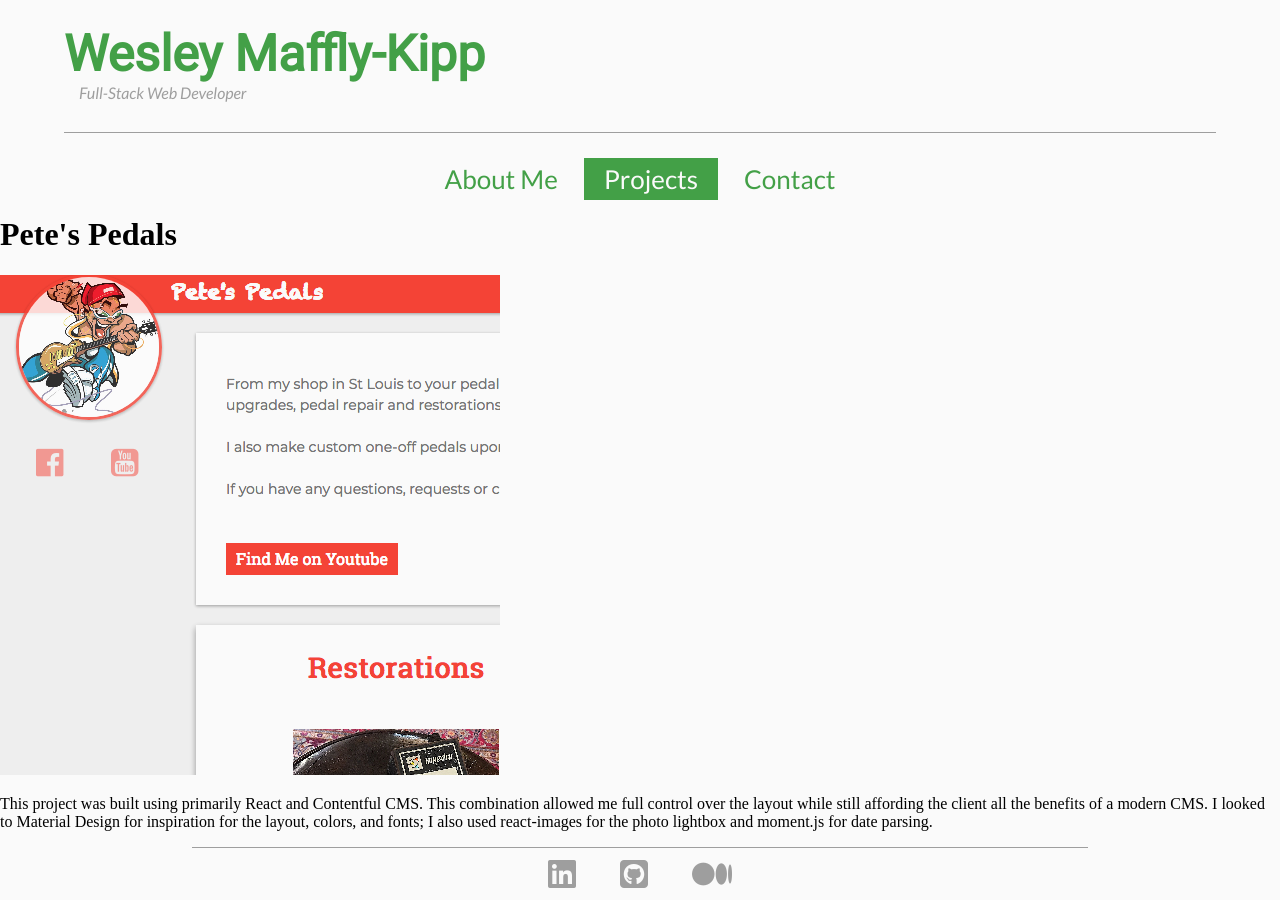
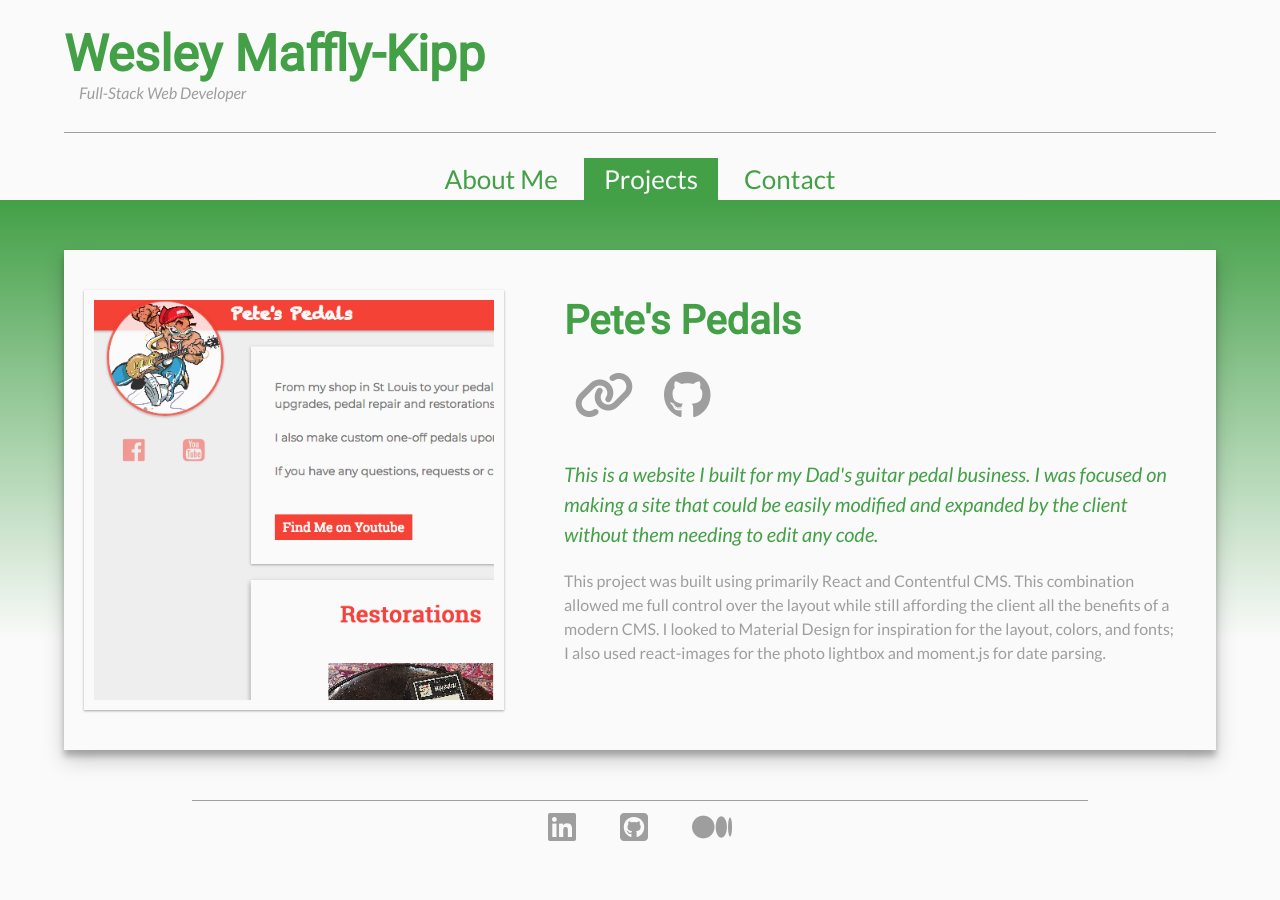
Before and after one commit to maffkipp/portfolio, a React (Create React App) app: page /projects/01 in a window 1280 px wide. After the commit the page ends 853 px from the top, so only its background shows below. Built offline with nearby package versions, Linux system fonts and the light colour scheme.

Commit message:
added project data, redirect from root to projects

```diff
--- a/src/App.js
+++ b/src/App.js
@@ -3,7 +3,8 @@ import {
   BrowserRouter as Router,
   NavLink,
   Switch,
-  Route
+  Route,
+  Redirect
 } from 'react-router-dom';
 
 import Home from './components/Home.js';
@@ -20,10 +21,8 @@ class App extends Component {
         <Router>
           <div className='router-container'>
             <div className='app-title-container'>
-              <NavLink exact to='/' className='app-title-link'>
-                <h1 className='app-title'>Wesley Maffly-Kipp</h1>
-                <p className='app-subtitle'>Full-Stack Web Developer</p>
-              </NavLink>
+              <h1 className='app-title'>Wesley Maffly-Kipp</h1>
+              <p className='app-subtitle'>Full-Stack Web Developer</p>
             </div>
             <nav className='app-navbar'>
               <NavLink to='/about' className='app-navlink'>About Me</NavLink>
@@ -31,7 +30,7 @@ class App extends Component {
               <NavLink to='/contact' className='app-navlink'>Contact</NavLink>
             </nav>
             <Switch>
-              <Route exact path='/' component={Home} />
+              <Route exact path='/' component={() => <Redirect to='/projects' />} />
               <Route path='/about' component={About} />
               <Route exact path='/projects' component={Projects} />
               <Route path='/contact' component={Contact} />
--- a/src/components/Footer.js
+++ b/src/components/Footer.js
@@ -4,13 +4,13 @@ class Footer extends Component {
   render() {
     return (
       <div className='footer'>
-        <a className='footer-link' href='https://www.linkedin.com/in/maffkipp/'>
+        <a className='footer-link' target='_blank' href='https://www.linkedin.com/in/maffkipp/'>
           <span className='fa fa-linkedin-square fa-2x'></span>
         </a>
-        <a className='footer-link' href='https://github.com/maffkipp'>
+        <a className='footer-link' target='_blank' href='https://github.com/maffkipp'>
           <span className='fa fa-github-square fa-2x'></span>
         </a>
-        <a className='footer-link' href='https://medium.com/@wesleymafflykipp'>
+        <a className='footer-link' target='_blank' href='https://medium.com/@wesleymafflykipp'>
           <span className='fa fa-medium fa-2x'></span>
         </a>
       </div>
--- a/src/components/ProjectFull.js
+++ b/src/components/ProjectFull.js
@@ -8,7 +8,9 @@ class ProjectFull extends Component {
     this.state = {
       title: '',
       image: '',
-      description: '',
+      url: '',
+      github: '',
+      about: '',
       details: ''
     }
     this.getDataFromId = this.getDataFromId.bind(this);
@@ -27,7 +29,9 @@ class ProjectFull extends Component {
     this.setState({
       title: project[0].title,
       image: project[0].image,
-      description: project[0].description,
+      url: project[0].url,
+      github: project[0].github,
+      about: project[0].about,
       details: project[0].details
     });
   }
@@ -35,10 +39,22 @@ class ProjectFull extends Component {
   render() {
     return (
       <div className='project-full'>
-        <h1>{this.state.title}</h1>
-        <img src={this.state.image} alt={this.state.title} />
-        <p>{this.state.description}</p>
-        <p>{this.state.details}</p>
+        <div className='project-full-container'>
+          <div className='project-full-flexbox'>
+            <img className='project-full-image' src={this.state.image} alt={this.state.title} />
+            <div className='project-full-inner-container'>
+              <h1 className='project-full-title'>{this.state.title}</h1>
+              <a className='project-full-link' href={this.state.url} target='_blank'>
+                <span className='fa fa-link fa-3x'></span>
+              </a>
+              <a className='project-full-link' href={this.state.github} target='_blank'>
+                <span className='fa fa-github fa-3x'></span>
+              </a>
+              <p className='project-full-about'>{this.state.about}</p>
+              <p className='project-full-details'>{this.state.details}</p>
+            </div>
+          </div>
+        </div>
       </div>
     )
   }
--- a/src/projectData.js
+++ b/src/projectData.js
@@ -9,6 +9,8 @@ const projectData = [
     title: "Pete's Pedals",
     id: "01",
     image: petesPedals,
+    url: "https://www.petespedals.net/",
+    github: "https://github.com/maffkipp/petes_pedals",
     about: "This is a website I built for my Dad's guitar pedal business. I was focused on making a site that could be easily modified and expanded by the client without them needing to edit any code.",
     details: "This project was built using primarily React and Contentful CMS. This combination allowed me full control over the layout while still affording the client all the benefits of a modern CMS. I looked to Material Design for inspiration for the layout, colors, and fonts; I also used react-images for the photo lightbox and moment.js for date parsing."
   },
@@ -16,22 +18,28 @@ const projectData = [
     title: "My Travels",
     id: "02",
     image: myTravels,
-    about: "",
-    details: ""
+    url: "http://my-travels-log.herokuapp.com/",
+    github: "https://github.com/maffkipp/my_travels_log",
+    about: "This app is a way to track your global travels. As part of a three person group, I primarily wrote the front-end code for this project; however, I also spent time writing CRUD routes on the server.",
+    details: "We built this app using HTML, CSS, and Javascript (including Jquery) on the front end, and for our backend we used NodeJS, Express, and MongoDB. The app has Oauth through passport-facebook, and stores user data for persistence between sessions. We are also using the google maps API on the front end as a way to represent our data visually."
   },
   {
     title: "Tic Tac Toe",
     id: "03",
     image: ticTacToe,
-    about: "",
-    details: ""
+    url: "https://tic-tac-toe-maffkipp.herokuapp.com/",
+    github: "https://github.com/maffkipp/tic-tac-toe/tree/wes_lab",
+    about: "A game of tic-tac-toe built using HTML, CSS, and vanilla Javascript. This is an older project, but I really like the way it turned out visually. ",
+    details: "Besides the basic front-end tools, I built a simple server for this app with NodeJS and Express. I also am using Sass on this project as a way to keep my CSS better organized. The primary goal of this project was to become comfortable with DOM manipulation without using Jquery, and I would say I was fairly successful in that regard."
   },
   {
     title: "Podster",
     id: "04",
     image: podster,
-    about: "",
-    details: ""
+    url: "https://podster.mattray.io/",
+    github: "https://github.com/MattRay0295/podcast-app",
+    about: "This is a single page app that helps users find new podcasts by trending or by category; there is also a 'random podcast' button. Unfortunately, the API we used has since been shut down, and the app is currently not recieving any data.",
+    details: "I was part of a part of a three person group working on this project, but I contributed to most every part of it. I was solely responsible for the CSS and for setting up the proxy server with Node and Express, but I also spent a lot of time working with React to build all our front end logic. We used the Audiosearch API, which is now offline, but I have plans to rebuild the server down the line."
   }
 ]
 
--- a/src/styles/css/index.css
+++ b/src/styles/css/index.css
@@ -119,7 +119,7 @@ body {
 .project {
   display: flex;
   margin: 0 30px 60px;
-  width: 450px;
+  width: 400px;
   flex-direction: column;
   align-items: center;
   background-color: #fafafa;
@@ -138,14 +138,70 @@ body {
   padding: 10px;
   margin: 10px 10px 0;
   box-shadow: 0 1px 3px rgba(0, 0, 0, 0.12), 0 1px 2px rgba(0, 0, 0, 0.24);
-  width: 400px;
-  height: 400px;
+  width: 350px;
+  height: 350px;
   transition: box-shadow 300ms; }
 
 .project-title {
   font-size: 20px;
   font-family: "Lato", sans-serif;
   font-style: italic; }
+
+.project-full {
+  background: linear-gradient(to bottom, #43A047, #fafafa 80%);
+  min-height: 300px;
+  margin: 5px 0 50px;
+  padding-top: 50px; }
+
+.project-full-container {
+  width: 90%;
+  margin: 0 auto;
+  background-color: #fafafa;
+  box-shadow: 0 10px 20px rgba(0, 0, 0, 0.19), 0 6px 6px rgba(0, 0, 0, 0.23); }
+
+.project-full-flexbox {
+  display: flex;
+  padding: 20px 0; }
+
+.project-full-image {
+  width: 400px;
+  height: 400px;
+  margin: 20px;
+  padding: 10px;
+  box-shadow: 0 1px 3px rgba(0, 0, 0, 0.12), 0 1px 2px rgba(0, 0, 0, 0.24); }
+
+.project-full-inner-container {
+  margin: 0 40px; }
+
+.project-full-title {
+  font-family: "Roboto", sans-serif;
+  color: #43A047;
+  font-size: 40px; }
+
+.project-full-link {
+  color: #9e9e9e;
+  padding: 10px;
+  margin-right: 10px;
+  transition: color 200ms, padding-bottom 200ms, border-bottom 200ms; }
+  .project-full-link:hover {
+    color: #43A047;
+    padding-bottom: 7px;
+    border-bottom: 3px solid #43A047;
+    transition: color 200ms, padding-bottom 200ms, border-bottom 200ms; }
+
+.project-full-about {
+  font-family: "Lato", sans-serif;
+  font-size: 20px;
+  color: #43A047;
+  padding-top: 20px;
+  line-height: 1.5;
+  font-style: italic; }
+
+.project-full-details {
+  font-family: "Lato", sans-serif;
+  font-size: 16px;
+  color: #9e9e9e;
+  line-height: 1.5; }
 
 .contact {
   background: linear-gradient(to bottom, #43A047, #fafafa 80%);
--- a/src/styles/scss/_Project.scss
+++ b/src/styles/scss/_Project.scss
@@ -1,7 +1,7 @@
 .project {
   display: flex;
   margin: 0 30px 60px;
-  width: 450px;
+  width: 400px;
   flex-direction: column;
   align-items: center;
   background-color: $white;
@@ -23,8 +23,8 @@
   padding: 10px;
   margin: 10px 10px 0;
   @include box-shadow(1);
-  width: 400px;
-  height: 400px;
+  width: 350px;
+  height: 350px;
   transition: box-shadow 300ms;
 }
 
--- a/src/styles/scss/_ProjectFull.scss
+++ b/src/styles/scss/_ProjectFull.scss
@@ -0,0 +1,62 @@
+.project-full {
+  @include component-background;
+}
+
+.project-full-container {
+  width: 90%;
+  margin: 0 auto;
+  background-color: $white;
+  @include box-shadow(3);
+}
+
+.project-full-flexbox {
+  display: flex;
+  padding: 20px 0;
+}
+
+.project-full-image {
+  width: 400px;
+  height: 400px;
+  margin: 20px;
+  padding: 10px;
+  @include box-shadow(1);
+}
+
+.project-full-inner-container {
+  margin: 0 40px;
+}
+
+.project-full-title {
+  font-family: $title-font;
+  color: $green;
+  font-size: 40px;
+}
+
+.project-full-link {
+  color: $grey;
+  padding: 10px;
+  margin-right: 10px;
+  transition: color 200ms, padding-bottom 200ms, border-bottom 200ms;
+  &:hover {
+    color: $green;
+    padding-bottom: 7px;
+    border-bottom: 3px solid $green;
+    transition: color 200ms, padding-bottom 200ms, border-bottom 200ms;
+  }
+}
+
+.project-full-about {
+  font-family: $body-font;
+  font-size: 20px;
+  color: $green;
+  padding-top: 20px;
+  line-height: 1.5;
+  font-style: italic;
+}
+
+.project-full-details {
+  font-family: $body-font;
+  font-size: 16px;
+  color: $grey;
+  line-height: 1.5;
+}
```
